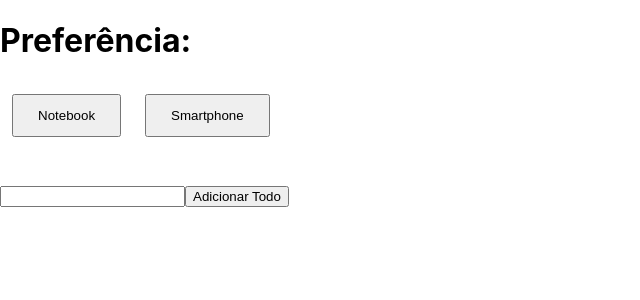
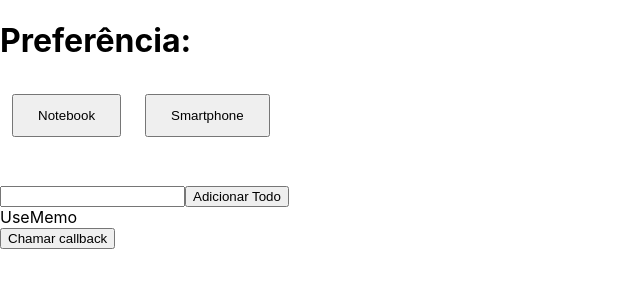
Before and after one commit to gsllucas/react, a React (Create React App) app: page / in a window 1280 px wide. Shown: the top 300 px of the page, without its empty margins (0-640 px from the left). Built offline with nearby package versions, Linux system fonts and the light colour scheme.

Commit message:
:sparkles: Use call back and use memo hook

```diff
--- a/src/App.js
+++ b/src/App.js
@@ -12,6 +12,8 @@ import { Counter, ReactHooks } from "./hooks/Hooks";
 import { HooksData } from "./hooks/HooksData";
 import { UseEffectHook, UseEffectExercises } from "./hooks/UseEffect";
 import UseRef from "./hooks/UseRef";
+import UseMemo from "./hooks/UseMemo";
+import UseCallback from "./hooks/UseCallback";
 
 const client01 = {
   client: "Luana",
@@ -57,6 +59,10 @@ const App = () => {
       <br></br>
       <div>
         <UseRef />
+        <UseMemo />
+      </div>
+      <div>
+        <UseCallback />
       </div>
     </>
   );
--- /dev/null
+++ b/src/hooks/UseMemo.js
@@ -0,0 +1,18 @@
+import React, { useMemo } from "react";
+
+const UseMemo = () => {
+  const [counter, setCounter] = React.useState();
+
+  // useMemo set a value on the memory, so theres no need to get that value again;
+
+  const counterMemo = useMemo(() => {
+    const itemStorage = localStorage.getItem("product");
+    return itemStorage;
+  }, []);
+
+  console.log(counterMemo);
+
+  return <div>UseMemo</div>;
+};
+
+export default UseMemo;
```
